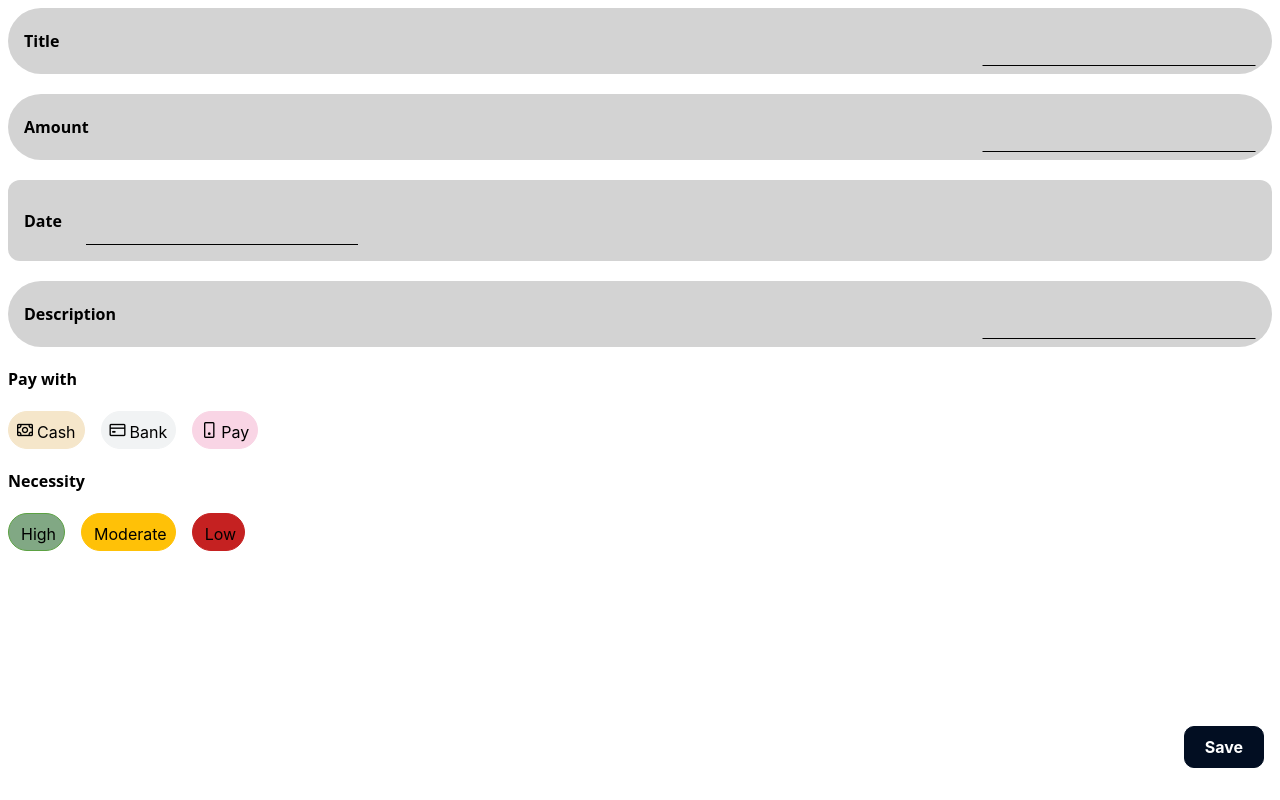
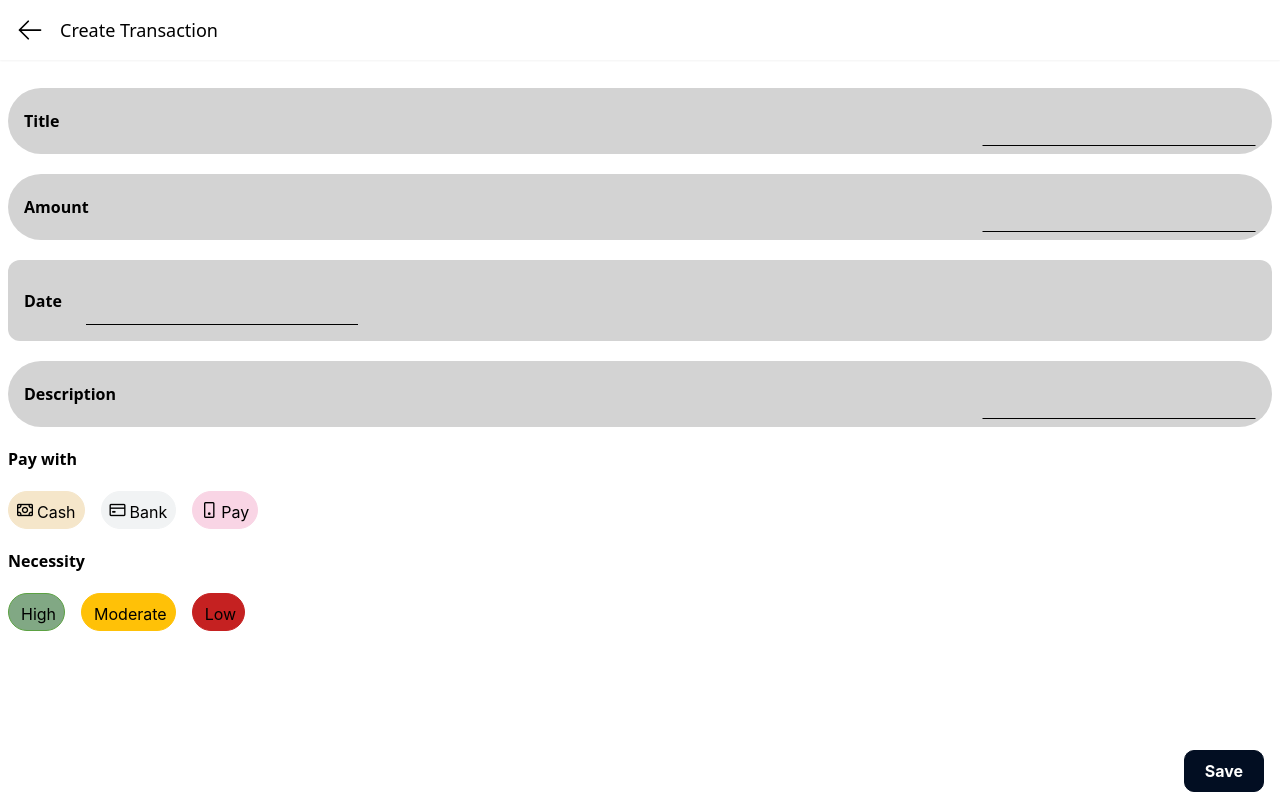
Before and after one commit to kyuukyuusheinmoe/expense-tracker, a Next.js app: page /transaction/create in a window 1280 px wide. Built offline with nearby package versions, Linux system fonts and the light colour scheme.

Commit message:
add layout

```diff
--- a/src/pages/transaction/create.js
+++ b/src/pages/transaction/create.js
@@ -6,6 +6,7 @@ import { Controller, useForm} from 'react-hook-form'
 import axios from 'axios'
 import {Dialog} from 'primereact/dialog'
 import { useRouter } from 'next/router'
+import LayoutWithHeader from '../../containers/Layout/LayoutWithHeader'
 
 function TransactionCreatePage() {
   const {getValues, control, handleSubmit, reset} = useForm({defaultValues: {}})
@@ -28,7 +29,7 @@ function TransactionCreatePage() {
     }
   return (
     <>
-      <form onSubmit={handleSubmit(onSubmit)}>
+      <form onSubmit={handleSubmit(onSubmit)} className='overflow-scroll'>
         <div className='p-2 grid gap-5'>
             <Controller
               name="title"
@@ -78,7 +79,7 @@ function TransactionCreatePage() {
               )}/>
         </div>
         <div className='flex flex-row-reverse p-4'>
-          <Button label='Save' className='!py-2 absolute bottom-8 '/>
+          <Button label='Save' className='!py-2 fixed bottom-2 '/>
         </div>
       </form>
 
@@ -103,3 +104,5 @@ function TransactionCreatePage() {
 }
 
 export default TransactionCreatePage
+
+TransactionCreatePage.getLayout =  function getLayout  (page) {return <LayoutWithHeader title="Create Transaction">{page}</LayoutWithHeader>} ;
```
